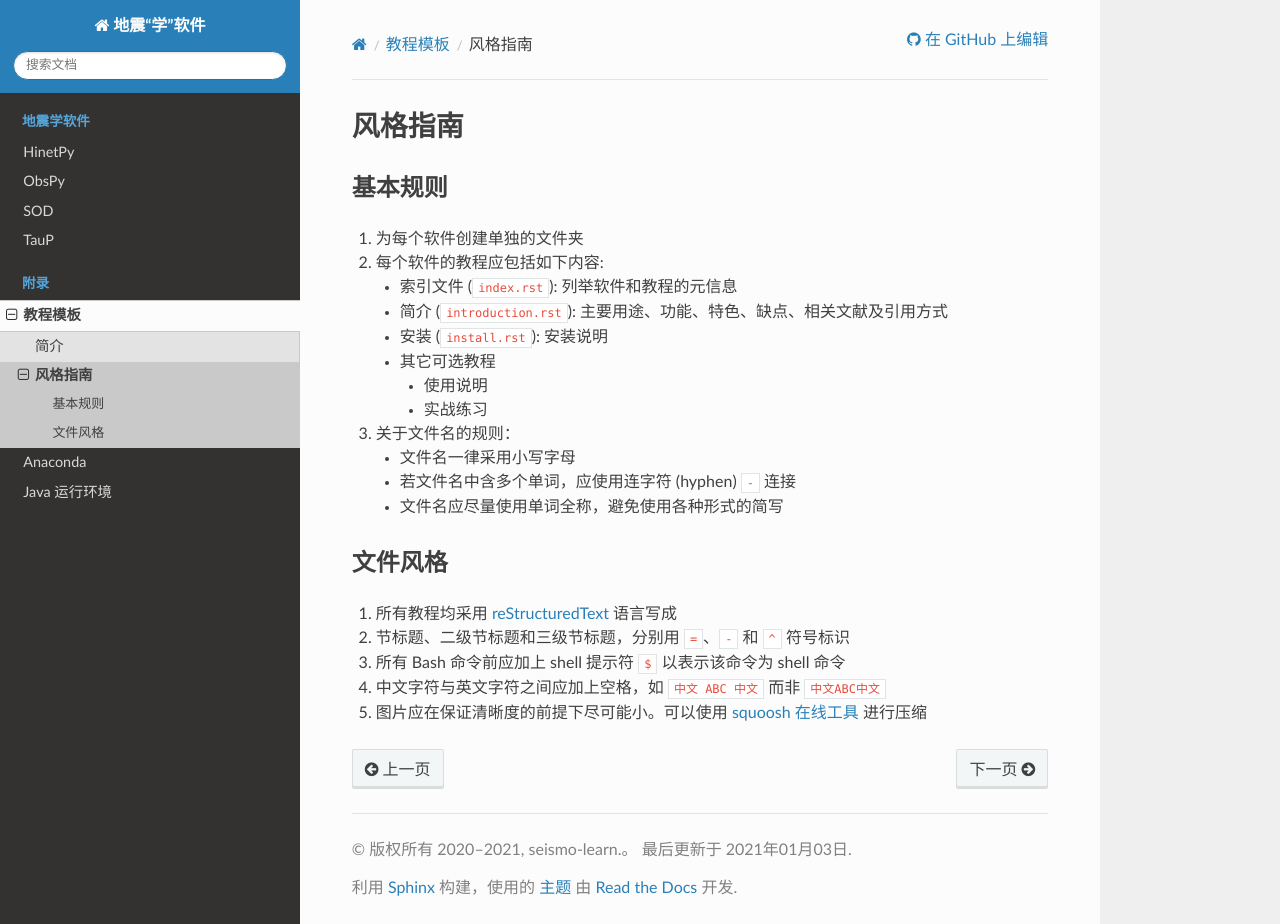
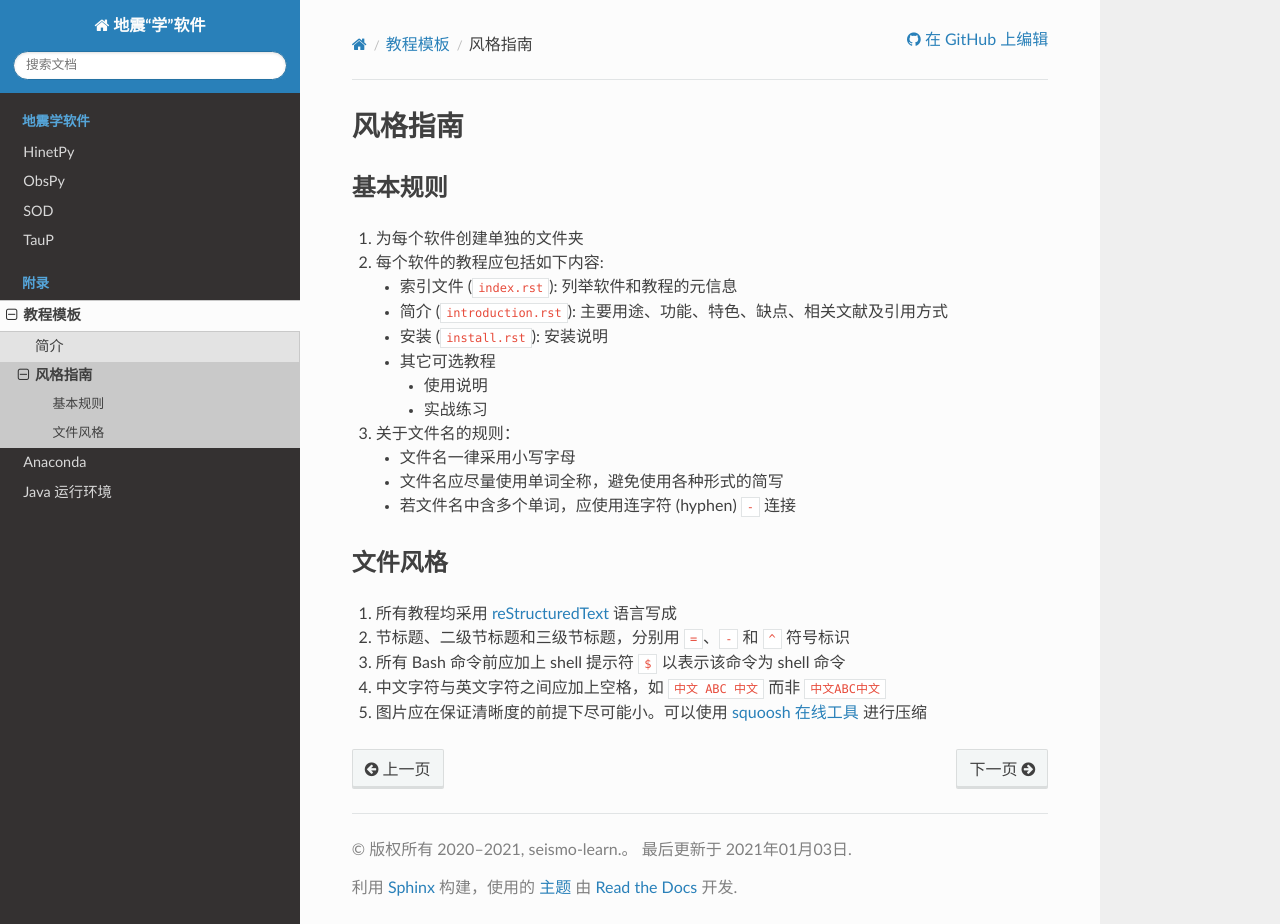
Before and after one commit to seismo-learn/software, a Sphinx documentation site: the page built from source/template/style.rst, in a window 1280 px wide and 924 px high. Built offline with Sphinx 7.4.7 and the Read the Docs theme 2.0.0, drawn with Linux system fonts in a browser that asks for light colours.

```diff
--- a/source/template/style.rst
+++ b/source/template/style.rst
@@ -18,8 +18,8 @@
 3. 关于文件名的规则：
 
    - 文件名一律采用小写字母
+   - 文件名应尽量使用单词全称，避免使用各种形式的简写
    - 若文件名中含多个单词，应使用连字符 (hyphen) ``-`` 连接
-   - 文件名应尽量使用单词全称，避免使用各种形式的简写
 
 文件风格
 --------
```
